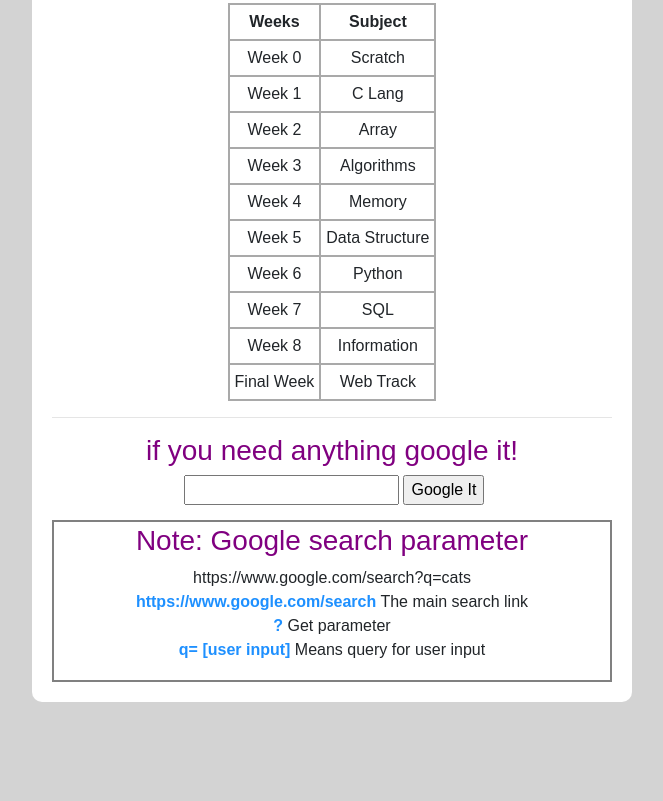
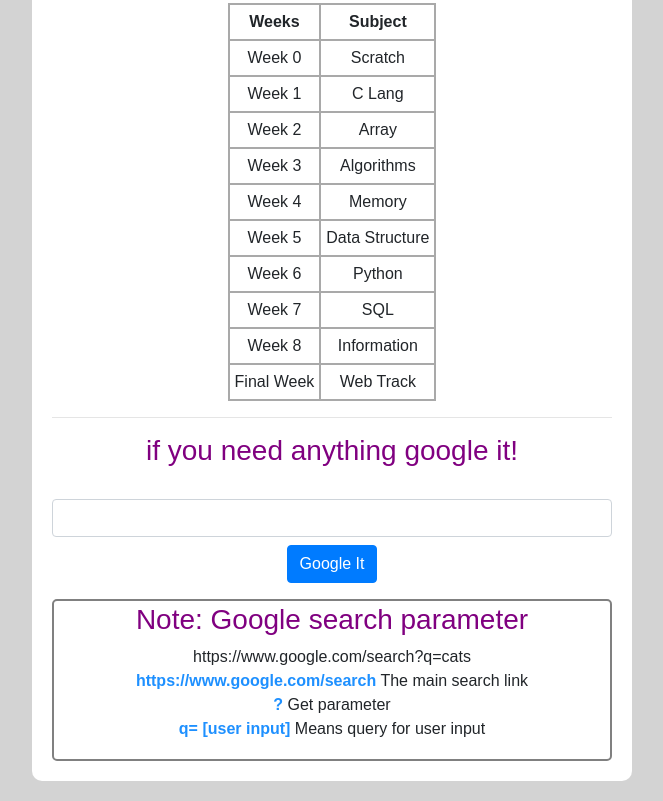
Before and after one commit to mwafy99/CS50-Web, a plain HTML site: page index.html in a window 1280 px wide. Shown: the part 598-1399 px from the top of the page, without its empty margins (308-971 px from the left). Before the commit the page ends 1320 px from the top, so only its background shows below. Drawn offline with nearby package versions, Linux system fonts and the light colour scheme.

Commit message:
bootstrap added

```diff
--- a/index.html
+++ b/index.html
@@ -13,7 +13,7 @@
 <!-- The visible part of the web-page -->
 <body>
     <div class="container">
-        <div class="alert alert-success" role="alert">
+        <div class="alert alert-success shadow" role="alert">
             This is my web track portal containing all the web projects !
         </div>
         <h1>Hello, World</h1>
@@ -76,10 +76,12 @@
         </table>
         <hr>
         <h3>if you need anything google it!</h3>
-        <form action="https://www.google.com/search" target="_blank" method="get">
-            <label for="search"></label>
-            <input id="search" name="q" type="text">
-            <input type="submit" value="Google It">
+        <form action="https://www.google.com/search" method="get" target="_blank">
+            <div class="form-group">
+                <label for="google"></label>
+                <input type="text" name="q" id="google" class="form-control">
+                <button class="btn btn-primary mt-2" type="submit">Google It</button>
+            </div>
         </form>
         <div class="note">
             <h3>Note: Google search parameter</h3>
--- a/styles.css
+++ b/styles.css
@@ -58,4 +58,5 @@ span {
     margin-top: 15px;
     padding: 2px;
     border: 2px solid gray;
+    border-radius: 5px;
 }
```
